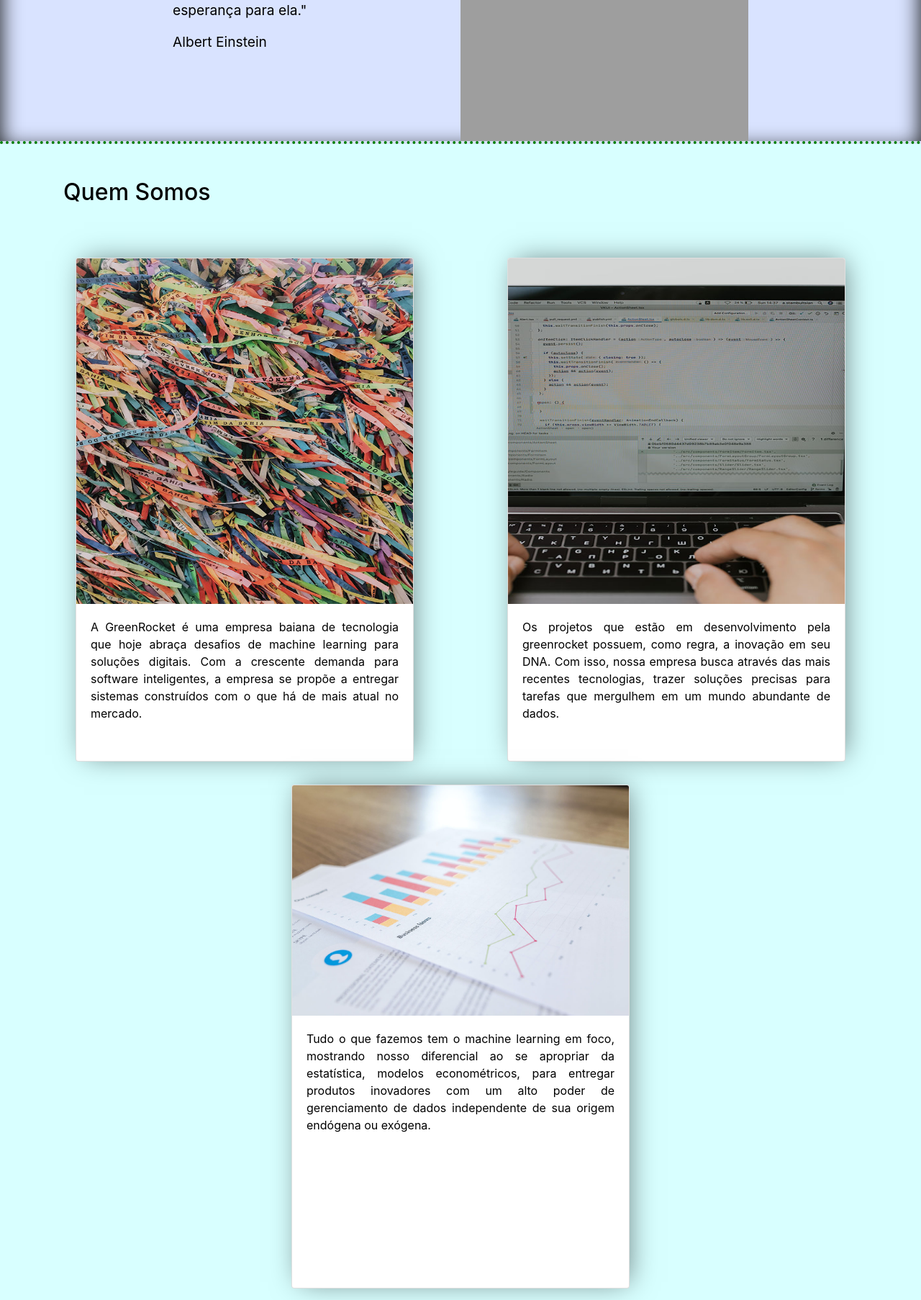
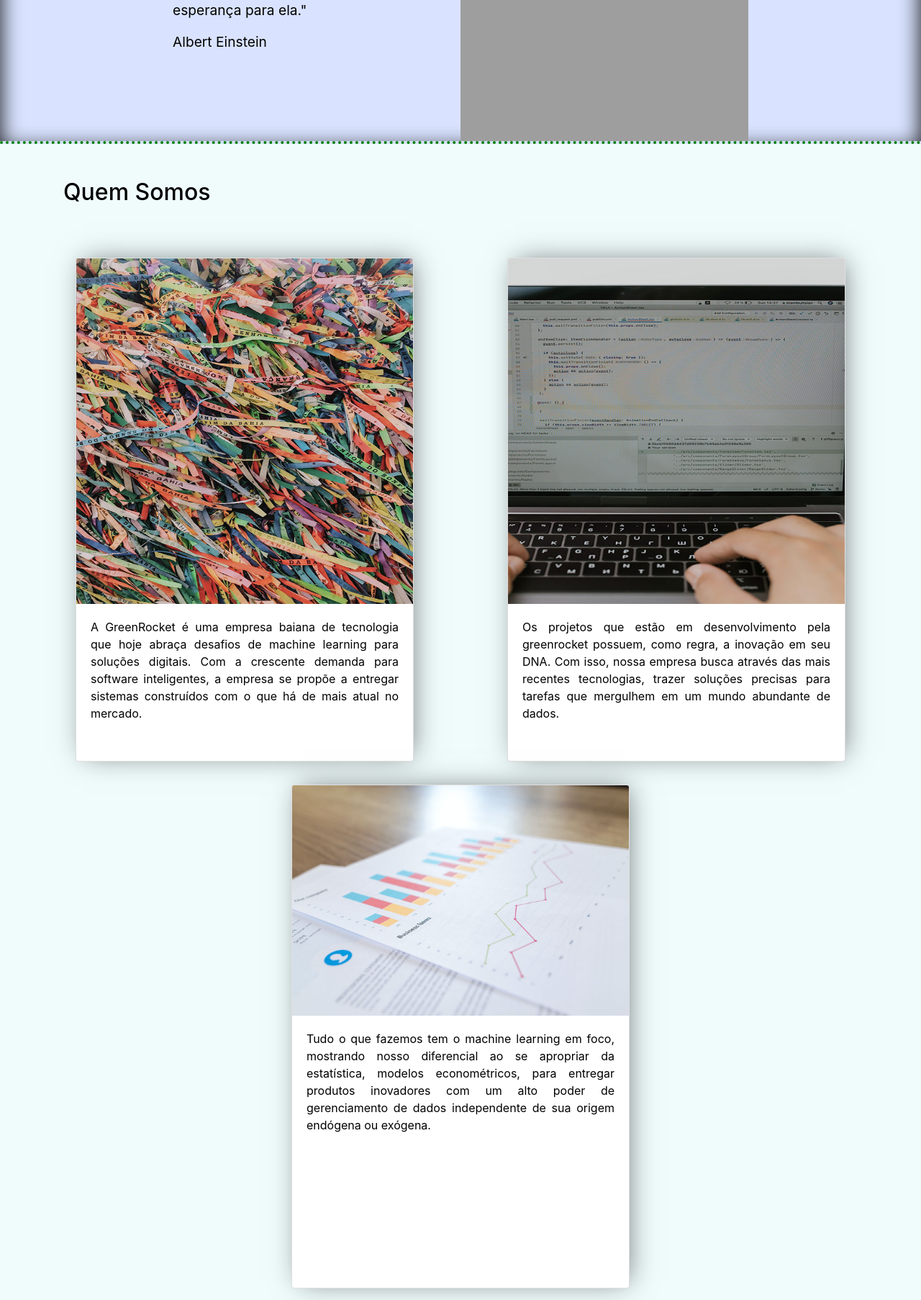
Before and after one commit to duzi5/greenrocket_Flask, a Flask app: page / in a window 1280 px wide. Shown: the part 600-2406 px from the top of the page at 72% size. Run offline with Flask 2, Linux system fonts and the light colour scheme; some libraries are stand-ins or nearby versions; grey boxes are pictures that could not be loaded.

Commit message:
mudando a cor de fundo da linha2

```diff
--- a/app/static/styles.css
+++ b/app/static/styles.css
@@ -63,7 +63,7 @@ button{
 
 .linha2{
     width: 100%;
-    background: rgb(216, 255, 255);
+    background: rgb(240, 252, 252);
 
     min-height: 600px;
     color: azure;
```
